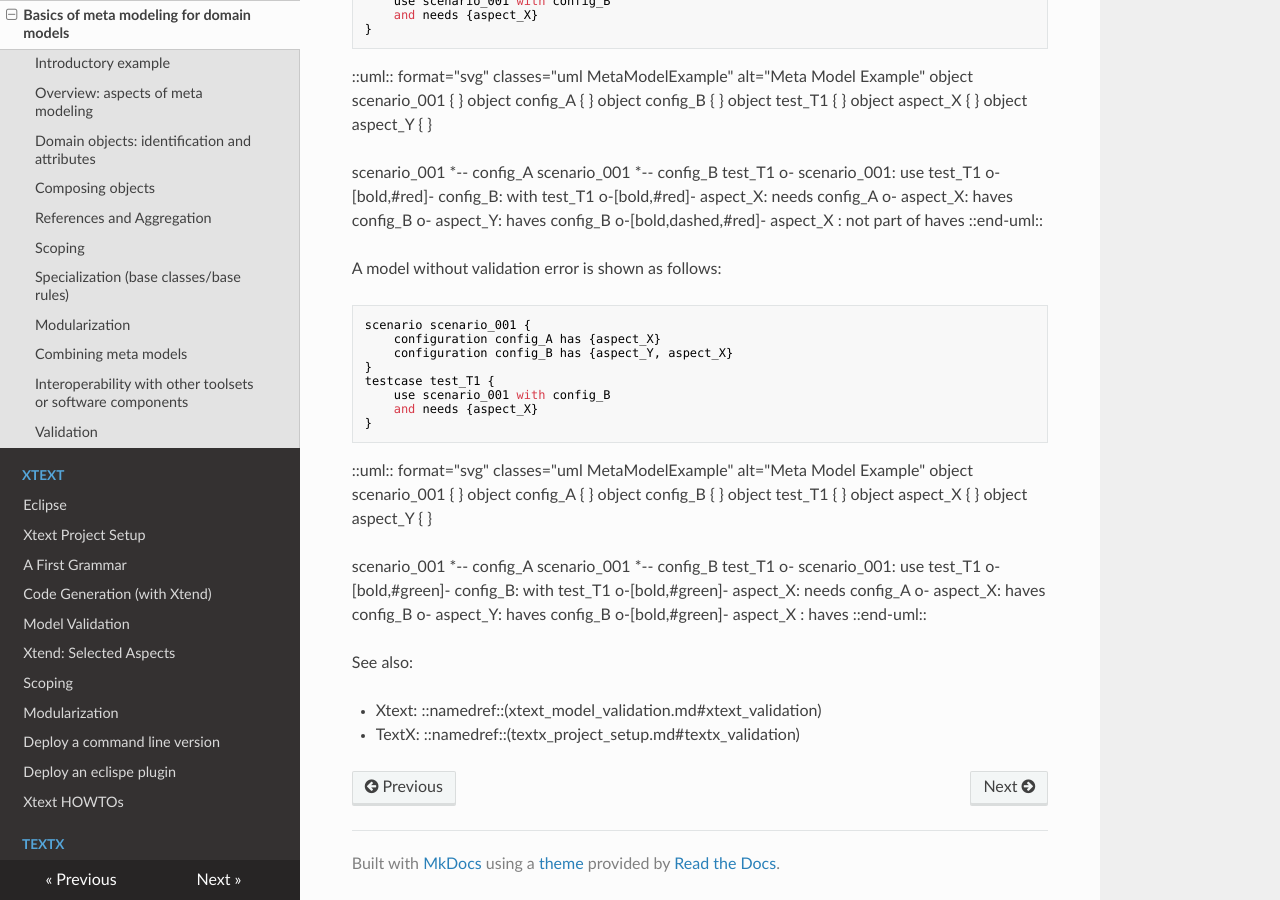
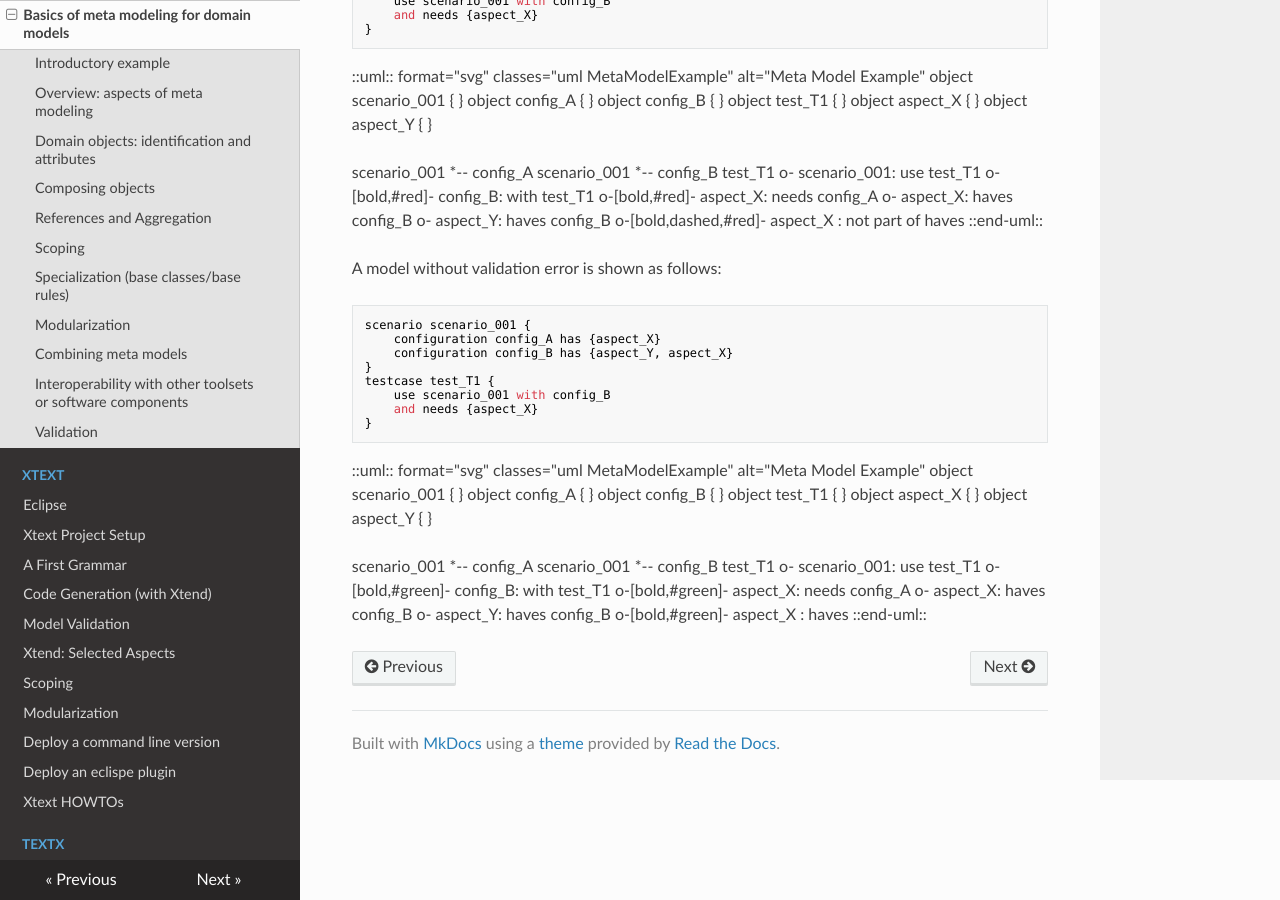
Before and after one commit to goto40/self-dsl, an MkDocs documentation site: the page built from docs/basics.md, in a window 1280 px wide and 900 px high, scrolled down 4657 px. Built offline with MkDocs 1.6.1, drawn with Linux system fonts in a browser that asks for light colours; nearby versions of some CDN libraries; old or Windows-style settings are respelled for this version of MkDocs.

Commit message:
Update basics.md

```diff
--- a/docs/basics.md
+++ b/docs/basics.md
@@ -393,8 +393,3 @@ config_A o- aspect_X: haves
 config_B o- aspect_Y: haves
 config_B o-[bold,#green]- aspect_X : haves
 ::end-uml::
-
-See also:
-
-   * Xtext: ::namedref::(xtext_model_validation.md#xtext_validation)
-   * TextX: ::namedref::(textx_project_setup.md#textx_validation)
```
